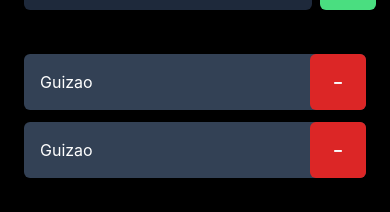
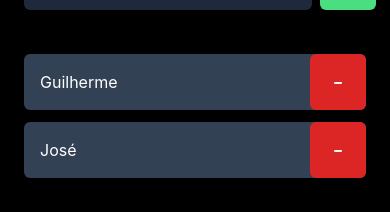
Before and after one commit to guirodg/imhere, a React Native app: screen / in a window 390 px wide. Shown: the part 142-354 px from the top of the page. Built offline with nearby package versions, Linux system fonts and the light colour scheme.

Commit message:
Adicionando propriedade ao component Participant

```diff
--- a/src/components/Participant/index.tsx
+++ b/src/components/Participant/index.tsx
@@ -1,10 +1,14 @@
 import { View, Text, TouchableOpacity } from "react-native";
 import { styles } from "./styles";
 
-export function Participant() {
+type Props = {
+  name: string;
+};
+
+export function Participant({ name }: Props) {
   return (
     <View className={styles.container}>
-      <Text className={styles.name}>Guizao</Text>
+      <Text className={styles.name}>{name}</Text>
 
       <TouchableOpacity className={styles.button}>
         <Text className={styles.buttonText}>-</Text>
--- a/src/screens/Home/index.tsx
+++ b/src/screens/Home/index.tsx
@@ -26,8 +26,9 @@ export function Home() {
           <Text className={styles.buttonText}>+</Text>
         </TouchableOpacity>
       </View>
-      <Participant />
-      <Participant />
+
+      <Participant name="Guilherme" />
+      <Participant name="José" />
     </View>
   );
 }
```
